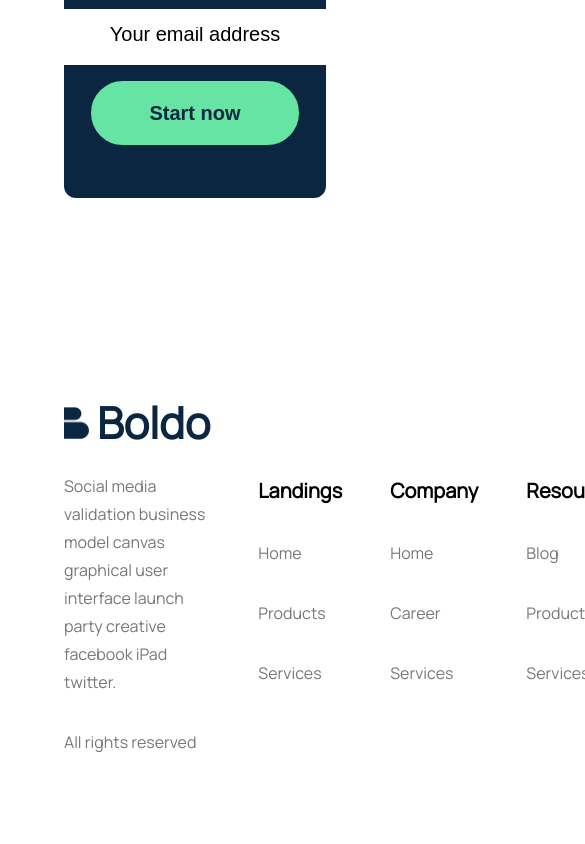
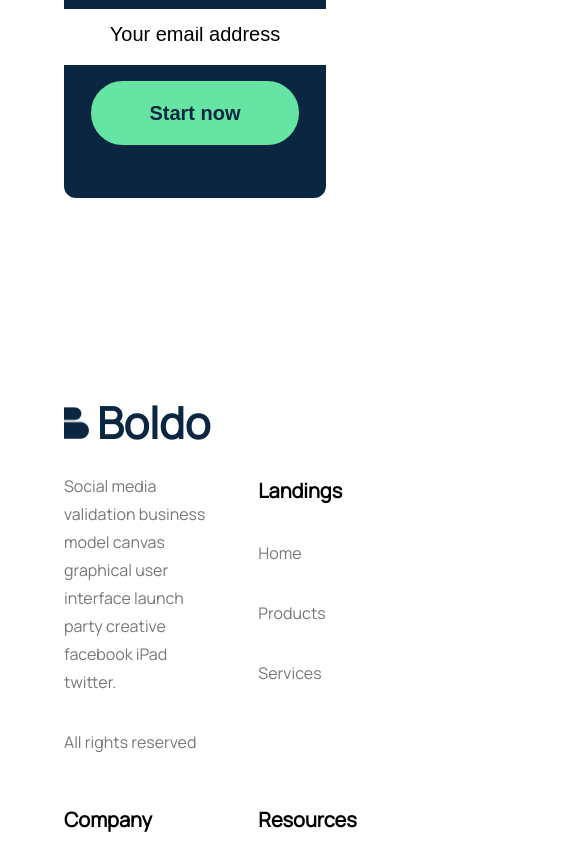
Before and after one commit to Inaboya/prestmit, a React (Create React App) app: page / in a window 390 px wide. Shown: the part 11156-12000 px from the top of the page, 585 px wide, since content can reach past the window. Built offline with nearby package versions, Linux system fonts and the light colour scheme.

Commit message:
make footer responsive

```diff
--- a/src/App.css
+++ b/src/App.css
@@ -1722,6 +1722,10 @@ input::placeholder {
     /* align-items: center; */
     gap: 1rem;
   }
+
+  .footer-wrapper {
+    grid-template-columns: repeat(2, 1fr);
+  }
 }
 
 @media only screen and (max-width: 768px) {
```
